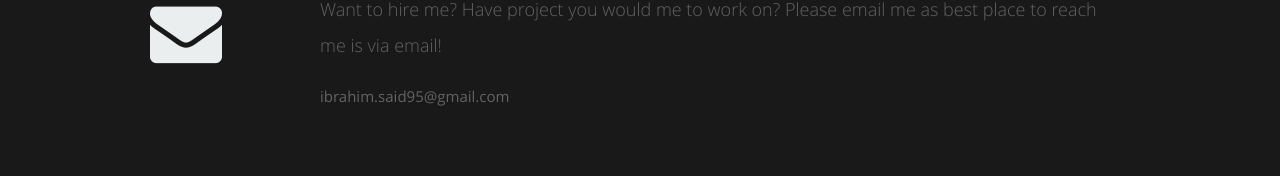
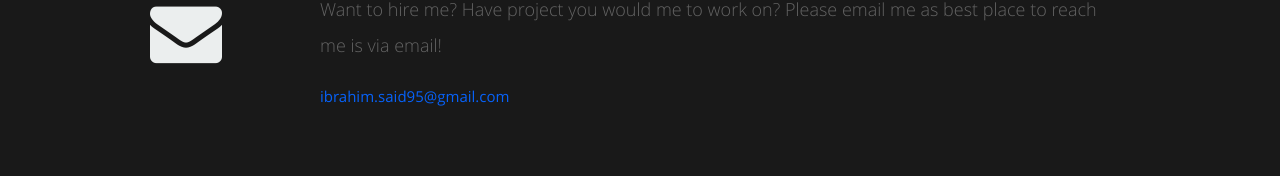
Before and after one commit to 1brahimsaid/website, a React (Create React App) app: page / in a window 1280 px wide. Shown: the part 4178-4354 px from the top of the page. Built offline with nearby package versions, Linux system fonts and the light colour scheme.

Commit message:
dunno linked emails

```diff
--- a/src/Components/Contact.js
+++ b/src/Components/Contact.js
@@ -21,7 +21,9 @@ class Contact extends Component {
             <div className="ten columns">
               <p className="lead">{message}</p>
               <p className="address">
-                    <span>{email}</span>
+              <span>
+              <a href="mailto:ibrahim.said95@gmail.com">ibrahim.said95@gmail.com</a>
+              </span>
               </p>
             </div>
           </div>
```
